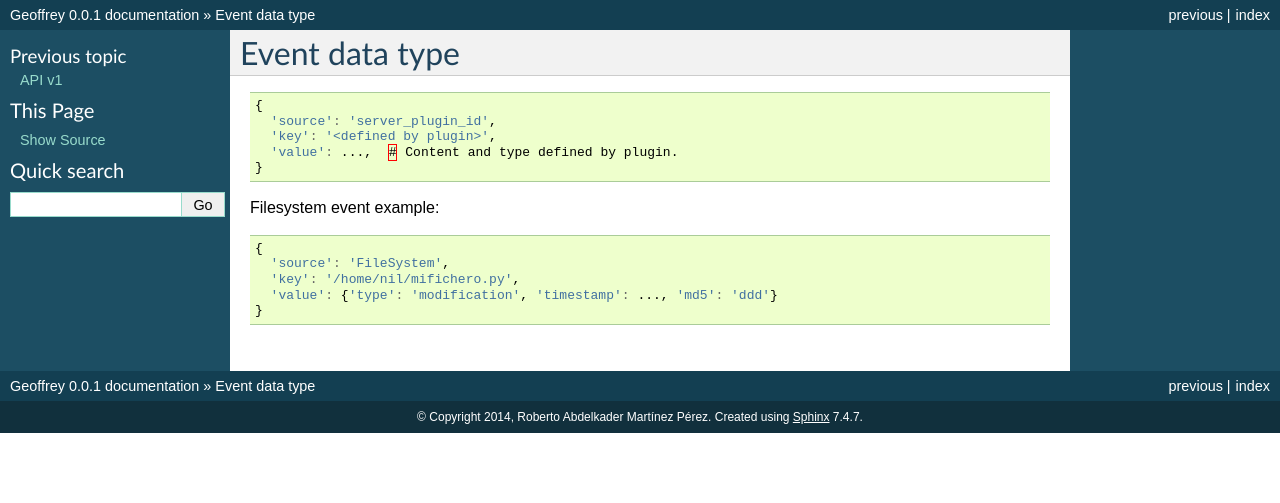
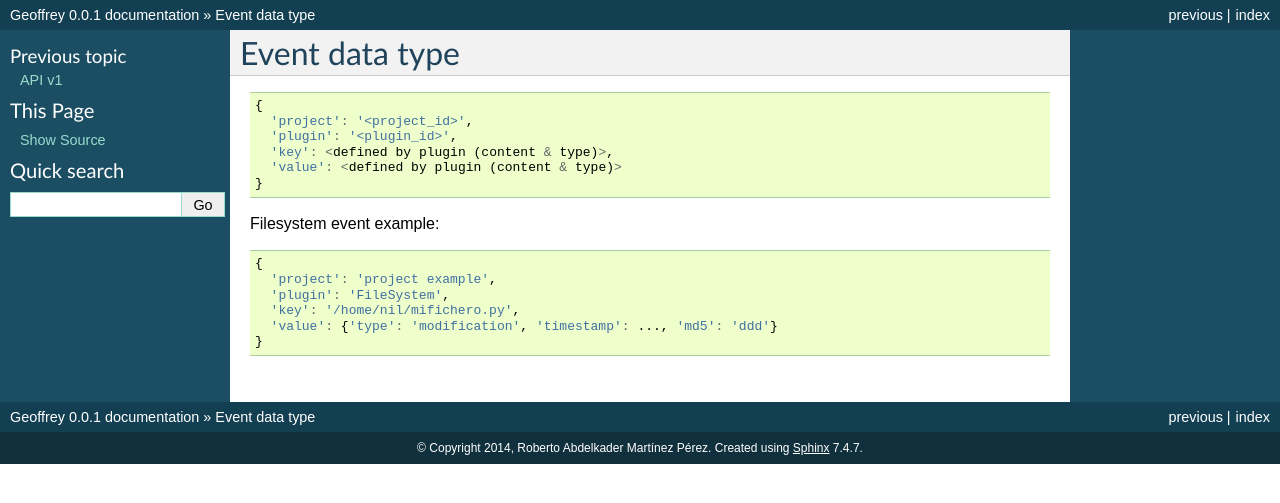
Before and after one commit to nilp0inter/geoffrey, a Sphinx documentation site: the page built from docs/events.rst, in a window 1280 px wide. Shown: the top 503 px of the page. Built offline with Sphinx 7.4.7, drawn with Linux system fonts in a browser that asks for light colours.

Commit message:
New event definition: https://groups.google.com/forum/?hl=en#!topic/geoffrey-dev/eCeQC0JPx5c

```diff
--- a/docs/events.rst
+++ b/docs/events.rst
@@ -5,9 +5,10 @@ Event data type
 .. code-block:: javascript
 
    {
-     'source': 'server_plugin_id',
-     'key': '<defined by plugin>',
-     'value': ...,  # Content and type defined by plugin.
+     'project': '<project_id>',
+     'plugin': '<plugin_id>',
+     'key': <defined by plugin (content & type)>,
+     'value': <defined by plugin (content & type)>
    }
 
 
@@ -16,7 +17,8 @@ Filesystem event example:
 .. code-block:: javascript
 
    {
-     'source': 'FileSystem',
+     'project': 'project example',
+     'plugin': 'FileSystem',
      'key': '/home/nil/mifichero.py',
      'value': {'type': 'modification', 'timestamp': ..., 'md5': 'ddd'}
    }
```
